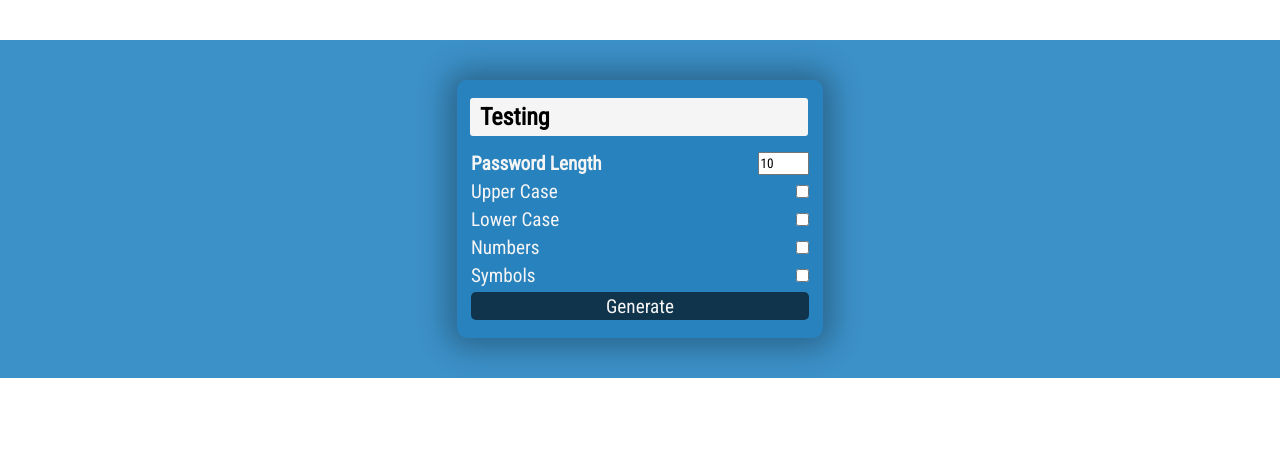
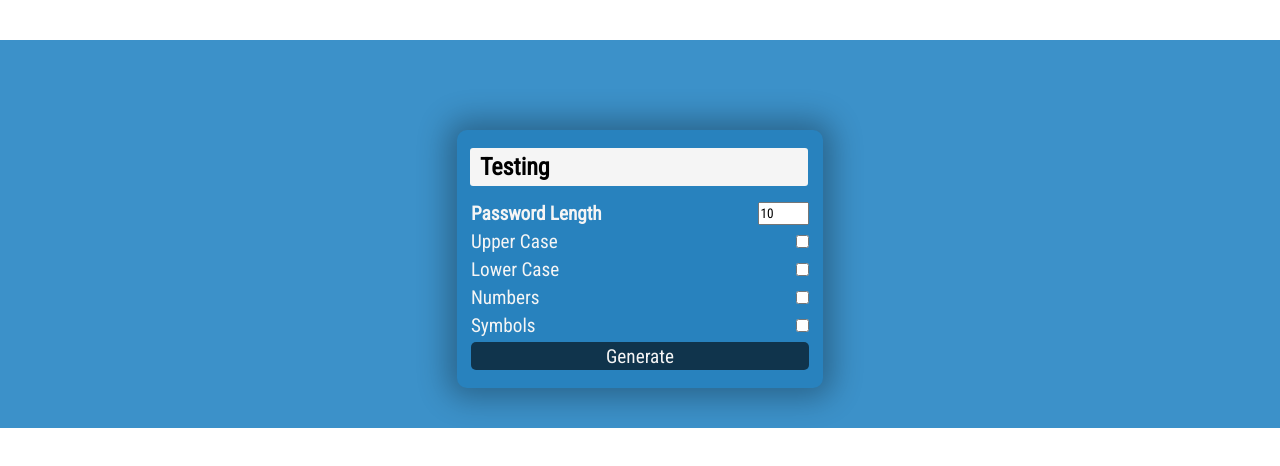
Before and after one commit to shamyorjani/random-password-generator-2, a plain HTML site: page index.html in a window 1280 px wide. Drawn offline with Linux system fonts and the light colour scheme.

Commit message:
Update style.css

```diff
--- a/css/style.css
+++ b/css/style.css
@@ -30,7 +30,7 @@ body {
     border-radius: 10px;
     box-shadow: 0 0 30px 10px rgba(0, 0, 0, 0.3);
     padding: 10px 5px 13px 5px;
-    margin: 0 auto;
+    margin: 50px auto 0px;
 }
 .heading-box {
     background-color: whitesmoke;
```
